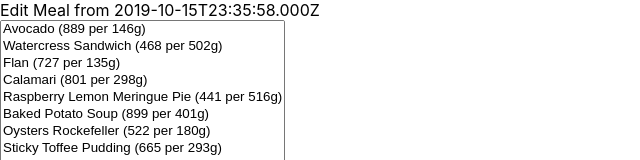
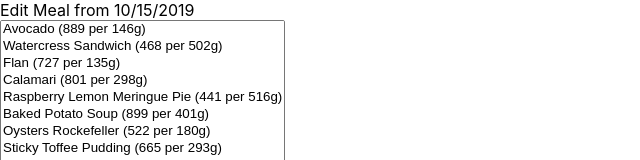
Before and after one commit to togakangaroo/nm-demo, a React (Create React App) app: page / in a window 1280 px wide. Both pictures are taken after a click on the button "Save Meal". Shown: the top 160 px of the page, without its empty margins (0-640 px from the left). Built offline with nearby package versions, Linux system fonts and the light colour scheme.

Commit message:
date display

```diff
--- a/src/meal/MealEditors.js
+++ b/src/meal/MealEditors.js
@@ -3,6 +3,7 @@ import {navigate, Link} from '@reach/router'
 import styled from 'styled-components'
 import uuid from 'uuid/v4'
 import {MealBuilder} from './MealBuilder.js'
+import {DateDisplay} from '../ui/DateDisplay.js'
 
 const Footer = styled.footer`
     display: inline-grid;
@@ -51,7 +52,7 @@ export const MealEditor = ({mealId, meals, saveMeal, deleteMeal}) => {
     }
     return (
         <section>
-          <header>Edit Meal from {meal.timestamp}</header>
+          <header>Edit Meal from <DateDisplay value={meal.timestamp} /></header>
           <MealBuilder meal={meal} onChange={setMeal} />
           <Footer>
             <button onClick={() => saveMeal(meal)}>Save Meal</button>
--- /dev/null
+++ b/src/ui/DateDisplay.js
@@ -0,0 +1,3 @@
+export const DateDisplay = ({value}) => !value ? null : (
+    new Date(value).toLocaleDateString()
+)
```
